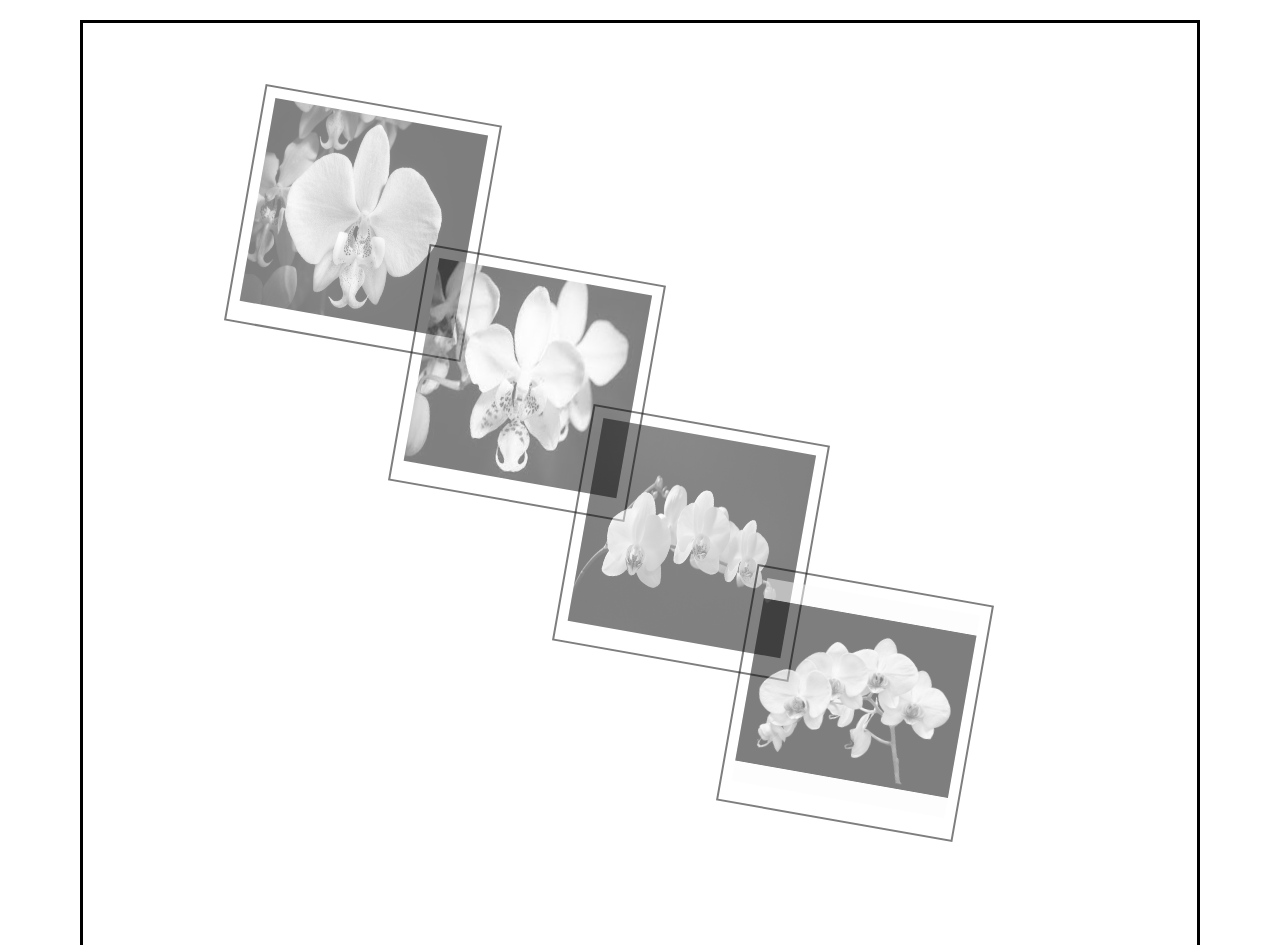
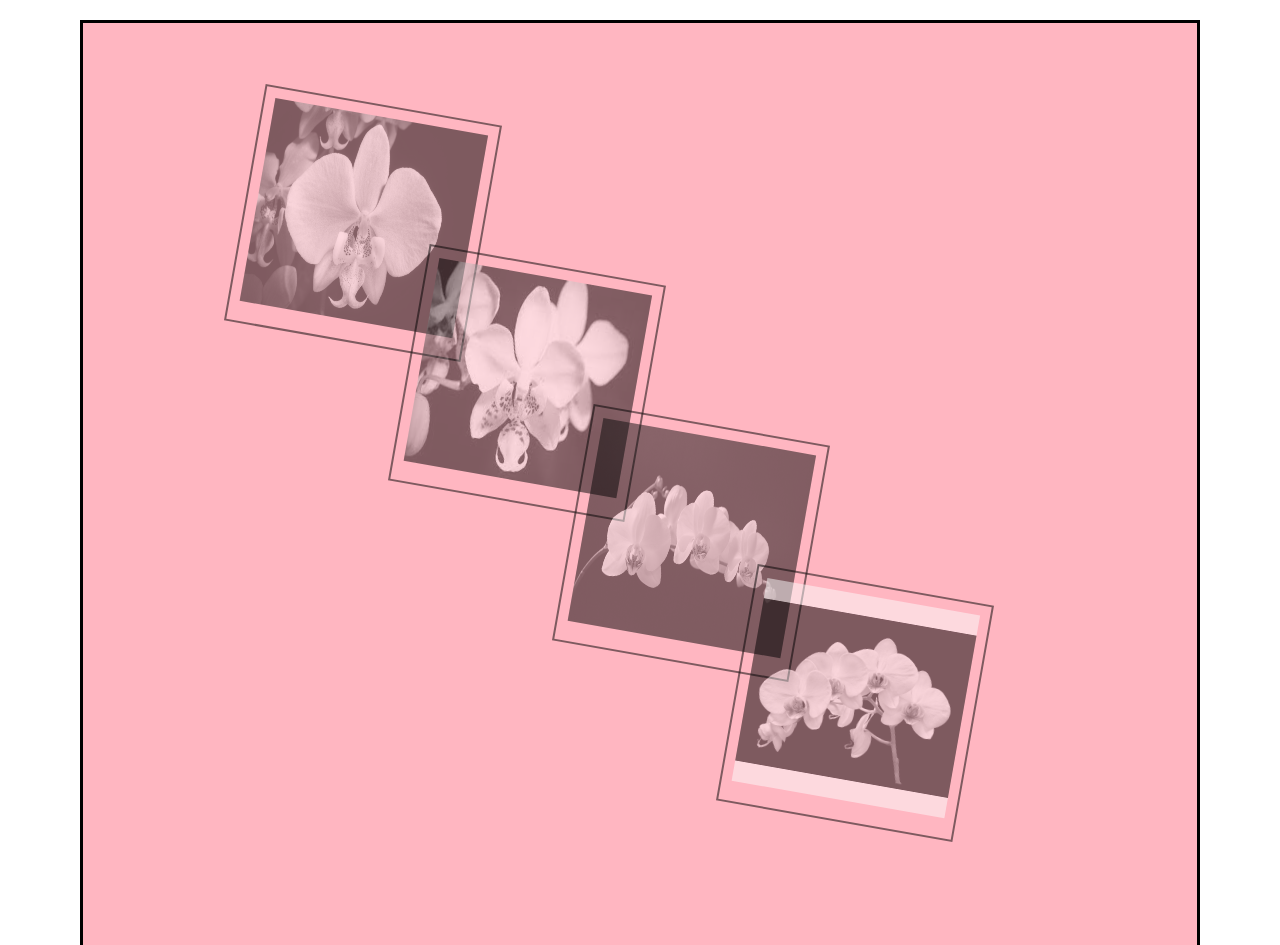
Before and after one commit to erikayanez/Orquid-Gallery, a plain HTML site: page index.html in a window 1280 px wide. Shown: the top 945 px of the page. Drawn offline with Linux system fonts and the light colour scheme.

Commit message:
adding different background colors

```diff
--- a/css/style.css
+++ b/css/style.css
@@ -7,16 +7,26 @@
 
 /* Extra small devices (phones, 600px and down) */
 @media only screen and (max-width: 600px) {
+   .box {
+  background-color: cadetblue;
+  }
 }
 
 
   /* Medium devices (landscape tablets, 768px and up) */
   @media only screen and (min-width: 768px) {
+     .box {
+  background-color: lightgrey;
   }
+}
 
   /* Large devices (laptops/desktops, 992px and up) */
   @media only screen and (min-width: 992px) {
+    .box {
+      background-color: lightpink;
+    }
   }
+
 
 .box {
 
```
